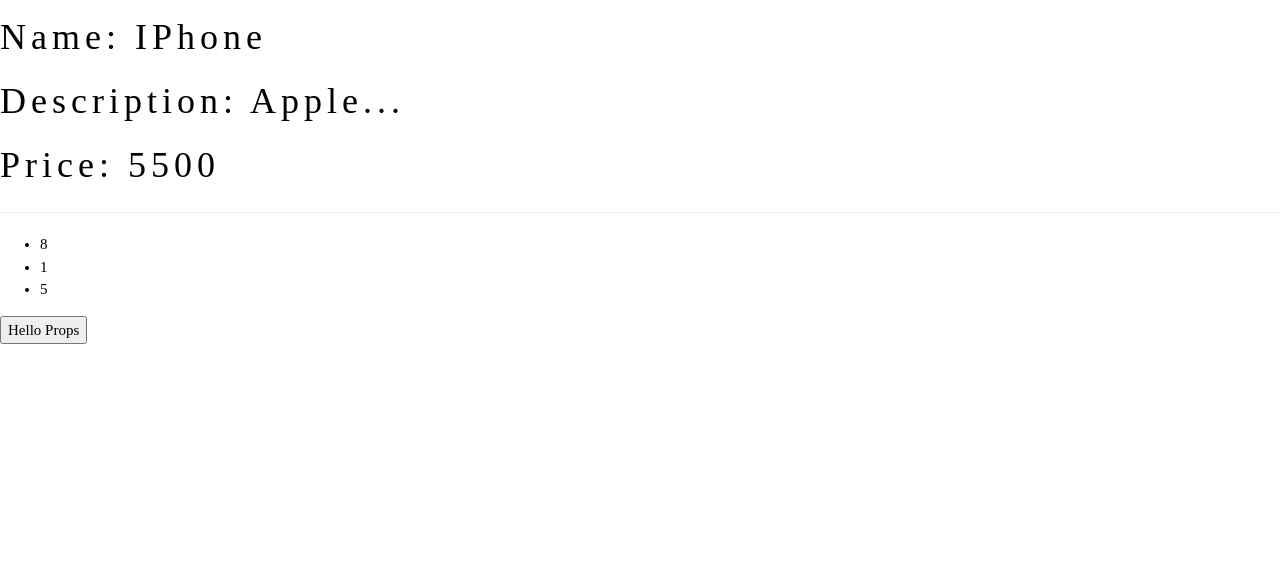
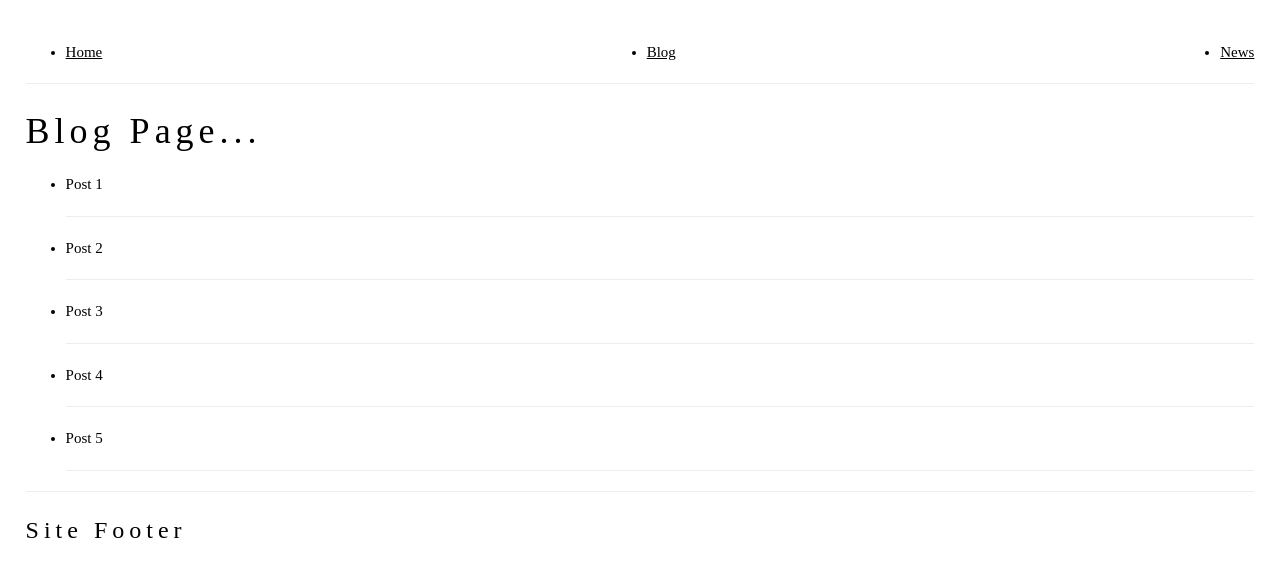
Before and after one commit to yakintech/garanti-react-tutorial, a React (Create React App) app: page /blog in a window 1280 px wide. Shown: the top 576 px of the page. Built offline with nearby package versions, Linux system fonts and the light colour scheme.

Commit message:
react router sample

```diff
--- a/package.json
+++ b/package.json
@@ -8,6 +8,7 @@
     "@testing-library/user-event": "^13.5.0",
     "react": "^18.3.1",
     "react-dom": "^18.3.1",
+    "react-router-dom": "^6.26.2",
     "react-scripts": "5.0.1",
     "web-vitals": "^2.1.4"
   },
--- a/public/index.html
+++ b/public/index.html
@@ -14,7 +14,7 @@
     <link rel="stylesheet" href="https://www.w3schools.com/w3css/4/w3.css">
     <title>React App</title>
     <style>
-      body {font-family: "Times New Roman", Georgia, Serif;}
+      body {font-family: "Times New Roman", Georgia, Serif; padding: 2%;}
       h1, h2, h3, h4, h5, h6 {
         font-family: "Playfair Display";
         letter-spacing: 5px;
--- a/src/App.jsx
+++ b/src/App.jsx
@@ -1,20 +1,30 @@
-import ProductBox from "./props/ProductBox";
+import { Link, Route, Routes } from "react-router-dom";
+import Home from "./pages/Home";
+import Blog from "./pages/Blog";
+import News from "./pages/News";
+import NotFound from "./pages/NotFound";
+import BlogDetail from "./pages/BlogDetail";
 
 function App() {
-
-  const hello = () => {
-    alert("Hello Reactjs!");
-  };
-
   return (
     <>
-      <ProductBox
-        name="IPhone"
-        description="Apple..."
-        price={5500}
-        points={[8, 1, 5]}
-        hello={hello}
-      />
+      <ul style={{display:"flex", justifyContent:'space-between'}}>
+        <li><Link to="/">Home</Link></li>
+        <li><Link to="/blog">Blog</Link></li>
+        <li><Link to="/news">News</Link></li>
+      </ul>
+      <hr />
+
+      <Routes>
+        <Route path="/" element={<Home />} />
+        <Route path="/blog" element={<Blog/>} />
+        <Route path="/news" element={<News/>} />
+        <Route path="/blog/:id" element={<BlogDetail/>} />
+        <Route path="*" element={<NotFound/>} />
+      </Routes>
+
+      <hr />
+      <h3>Site Footer</h3>
     </>
   );
 }
--- /dev/null
+++ b/src/data/posts.js
@@ -0,0 +1,28 @@
+export const posts = [
+    {
+        id: 1,
+        title: "Post 1",
+        content: "Lorem ipsum dolor sit amet, consectetur adipiscing elit. Proin euismod, dui nec vehicula ultricies, purus nunc accumsan turpis, nec lacinia sem ligula nec elit. Curabitur nec arcu nec justo venenatis tincidunt. Nullam sit amet nunc nec odio luctus ultricies. Nullam euismod, nunc at ultricies ultricies, purus turpis ultricies nulla, vel ultricies felis nunc vel libero. Nullam at justo ut nunc ultricies ultricies"
+    },
+    {
+        id: 2,
+        title: "Post 2",
+        content: "Lorem ipsum dolor sit amet, consectetur adipiscing elit. Proin euismod, dui nec vehicula ultricies, purus nunc accumsan turpis, nec lacinia sem ligula nec elit. Curabitur nec arcu nec justo venenatis tincidunt. Nullam sit amet nunc nec odio luctus ultricies. Nullam euismod, nunc at ultricies ultricies, purus turpis ultricies nulla, vel ultricies felis nunc vel libero. Nullam at justo ut nunc ultricies ultricies"
+    },
+    {
+        id: 3,
+        title: "Post 3",
+        content: "Lorem ipsum dolor sit amet, consectetur adipiscing elit. Proin euismod, dui nec vehicula ultricies, purus nunc accumsan turpis, nec lacinia sem ligula nec elit. Curabitur nec arcu nec justo venenatis tincidunt. Nullam sit amet nunc nec odio luctus ultricies. Nullam euismod, nunc at ultricies ultricies, purus turpis ultricies nulla, vel ultricies felis nunc vel libero. Nullam at justo ut nunc ultricies ultricies"
+    },
+    {
+        id: 4,
+        title: "Post 4",
+        content: "Lorem ipsum dolor sit amet, consectetur adipiscing elit. Proin euismod, dui nec vehicula ultricies, purus nunc accumsan turpis, nec lacinia sem ligula nec elit. Curabitur nec arcu nec justo venenatis tincidunt. Nullam sit amet nunc nec odio luctus ultricies. Nullam euismod, nunc at ultricies ultricies, purus turpis ultricies nulla, vel ultricies felis nunc vel libero. Nullam at justo ut nunc ultricies ultricies"
+    },
+    {
+        id: 5,
+        title: "Post 5",
+        content: "Lorem ipsum dolor sit amet, consectetur adipiscing elit. Proin euismod, dui nec vehicula ultricies, purus nunc accumsan turpis, nec lacinia sem ligula nec elit. Curabitur nec arcu nec justo venenatis tincidunt Nullam sit amet nunc nec odio luctus ultricies. Nullam euismod, nunc at ultricies ultricies, purus turpis ultricies nulla, vel ultricies felis nunc vel libero. Nullam at justo ut nunc ultricies ultricies"
+    }
+
+]
--- a/src/index.js
+++ b/src/index.js
@@ -1,8 +1,12 @@
 import ReactDOM from 'react-dom/client';
 import App from './App';
+import { BrowserRouter } from 'react-router-dom';
 
 const root = ReactDOM.createRoot(document.getElementById('root'));
 
 root.render(
-  <App/>
+  <BrowserRouter>
+    <App/>
+  </BrowserRouter>
+
 );
--- /dev/null
+++ b/src/pages/Blog.jsx
@@ -0,0 +1,22 @@
+import React from "react";
+import { posts } from "../data/posts";
+
+function Blog() {
+  return (
+    <>
+      <div>
+        <h1>Blog Page...</h1>
+        <ul>
+          {posts.map((post) => (
+            <>
+              <li key={post.id}>{post.title}</li>
+              <hr />
+            </>
+          ))}
+        </ul>
+      </div>
+    </>
+  );
+}
+
+export default Blog;
--- /dev/null
+++ b/src/pages/BlogDetail.jsx
@@ -0,0 +1,15 @@
+import React from "react";
+import { useParams } from "react-router-dom";
+
+function BlogDetail() {
+  const { id } = useParams();
+
+  return (
+    <>
+      <h1>Detail Page</h1>
+      <h3>Id: {id}</h3>
+    </>
+  );
+}
+
+export default BlogDetail;
--- /dev/null
+++ b/src/pages/Home.jsx
@@ -0,0 +1,9 @@
+import React from 'react'
+
+function Home() {
+  return <>
+    <h1>Home Page...</h1>
+  </>
+}
+
+export default Home
--- /dev/null
+++ b/src/pages/News.jsx
@@ -0,0 +1,9 @@
+import React from 'react'
+
+function News() {
+  return <>
+    <h1>News Page...</h1>
+  </>
+}
+
+export default News
--- /dev/null
+++ b/src/pages/NotFound.jsx
@@ -0,0 +1,9 @@
+import React from 'react'
+
+function NotFound() {
+  return (
+    <div>NotFound</div>
+  )
+}
+
+export default NotFound
```
Also changed, not shown: packagesNotes.txt (added), 1 other file (tests, documents, lock files or other folders).
